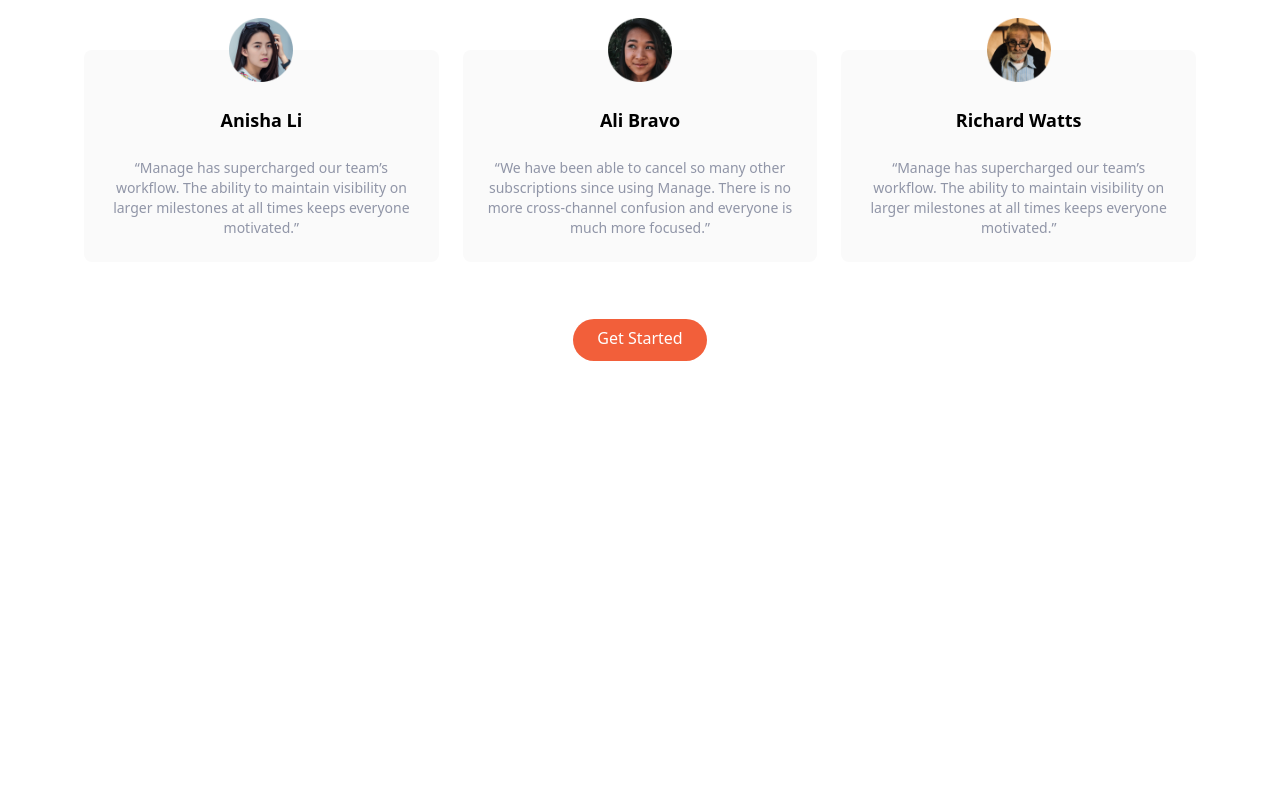
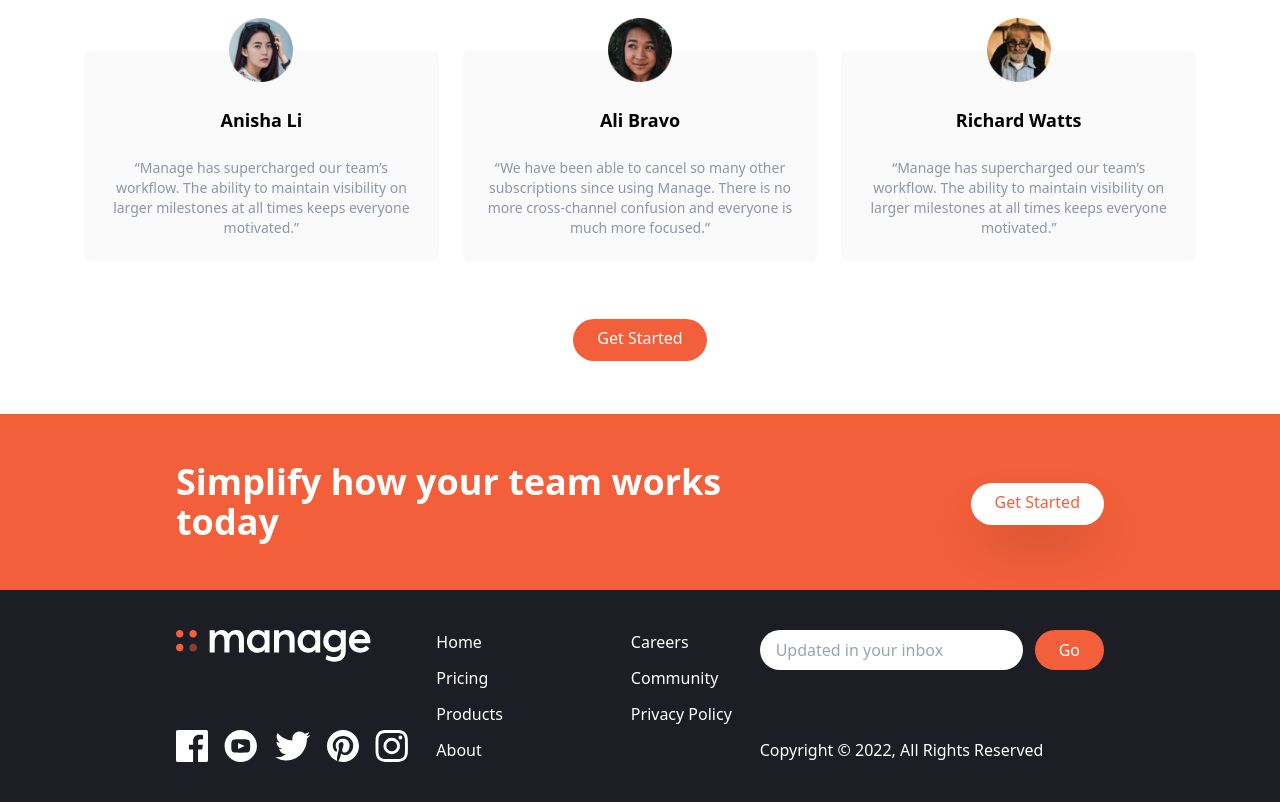
Before and after one commit to HassanKhan123/landing-page-tailwindcss, a website: page index.html in a window 1280 px wide. Shown: the part 1354-2156 px from the top of the page. Before the commit the page ends 1768 px from the top, so only its background shows below. Drawn offline with Linux system fonts and the light colour scheme.

Commit message:
added: footer section

```diff
--- a/index.html
+++ b/index.html
@@ -229,5 +229,107 @@
         </div>
       </div>
     </section>
+
+    <!-- CTA Section -->
+    <section id="cta" class="bg-brightRed">
+      <!-- Flex Container -->
+      <div
+        class="container flex flex-col items-center justify-between px-6 py-24 mx-auto space-y-12 md:py-12 md:flex-row md:space-y-0"
+      >
+        <!-- Heading -->
+        <h2
+          class="text-5xl font-bold text-center text-white md:text-4xl md:max-w-xl md:text-left"
+        >
+          Simplify how your team works today
+        </h2>
+        <!-- Button -->
+        <div>
+          <a
+            href="#"
+            class="p-3 px-6 pt-2 text-brightRed bg-white rounded-full shadow-2xl baseline hover:bg-gray-900"
+            >Get Started</a
+          >
+        </div>
+      </div>
+    </section>
+
+    <!-- Footer -->
+    <footer class="bg-veryDarkBlue">
+      <!-- Flex Container -->
+      <div
+        class="container flex flex-col-reverse justify-between px-6 py-10 mx-auto space-y-8 md:flex-row md:space-y-0"
+      >
+        <!-- Logo and social links container -->
+        <div
+          class="flex flex-col-reverse items-center justify-between space-y-12 md:flex-col md:space-y-0 md:items-start"
+        >
+          <div class="mx-auto my-6 text-center text-white md:hidden">
+            Copyright &copy; 2022, All Rights Reserved
+          </div>
+          <!-- Logo -->
+          <div>
+            <img src="img/logo-white.svg" class="h-8" alt="" />
+          </div>
+          <!-- Social Links Container -->
+          <div class="flex justify-center space-x-4">
+            <!-- Link 1 -->
+            <a href="#">
+              <img src="img/icon-facebook.svg" alt="" class="h-8" />
+            </a>
+            <!-- Link 2 -->
+            <a href="#">
+              <img src="img/icon-youtube.svg" alt="" class="h-8" />
+            </a>
+            <!-- Link 3 -->
+            <a href="#">
+              <img src="img/icon-twitter.svg" alt="" class="h-8" />
+            </a>
+            <!-- Link 4 -->
+            <a href="#">
+              <img src="img/icon-pinterest.svg" alt="" class="h-8" />
+            </a>
+            <!-- Link 5 -->
+            <a href="#">
+              <img src="img/icon-instagram.svg" alt="" class="h-8" />
+            </a>
+          </div>
+        </div>
+        <!-- List Container -->
+        <div class="flex justify-around space-x-32">
+          <div class="flex flex-col space-y-3 text-white">
+            <a href="#" class="hover:text-brightRed">Home</a>
+            <a href="#" class="hover:text-brightRed">Pricing</a>
+            <a href="#" class="hover:text-brightRed">Products</a>
+            <a href="#" class="hover:text-brightRed">About</a>
+          </div>
+          <div class="flex flex-col space-y-3 text-white">
+            <a href="#" class="hover:text-brightRed">Careers</a>
+            <a href="#" class="hover:text-brightRed">Community</a>
+            <a href="#" class="hover:text-brightRed">Privacy Policy</a>
+          </div>
+        </div>
+
+        <!-- Input Container -->
+        <div class="flex flex-col justify-between">
+          <form>
+            <div class="flex space-x-3">
+              <input
+                type="text"
+                class="flex-1 px-4 rounded-full focus:outline-none"
+                placeholder="Updated in your inbox"
+              />
+              <button
+                class="px-6 py-2 text-white rounded-full bg-brightRed hover:bg-brightRedLight focus:outline-none"
+              >
+                Go
+              </button>
+            </div>
+          </form>
+          <div class="hidden text-white md:block">
+            Copyright &copy; 2022, All Rights Reserved
+          </div>
+        </div>
+      </div>
+    </footer>
   </body>
 </html>
```
Also changed, not shown: css/main.css.
